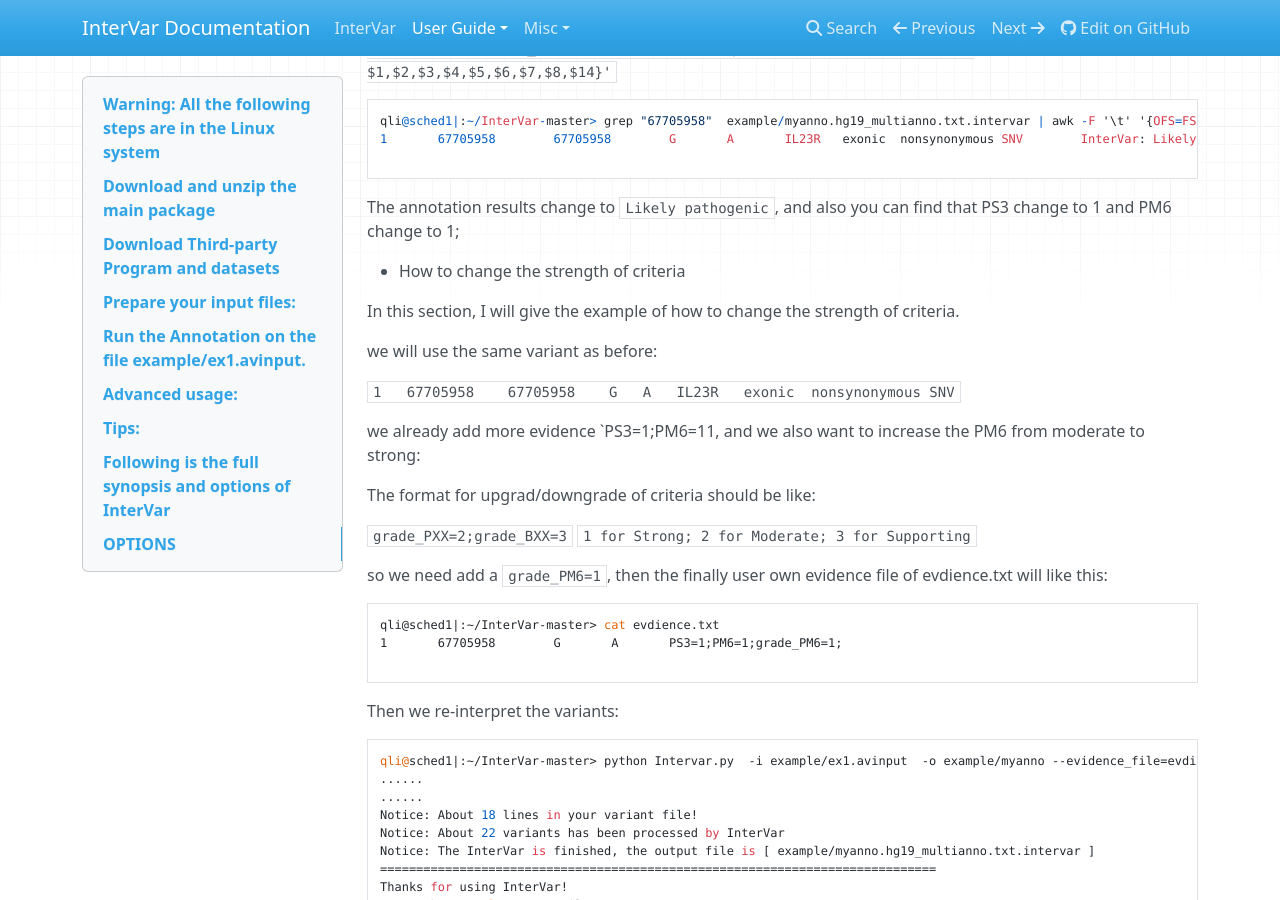
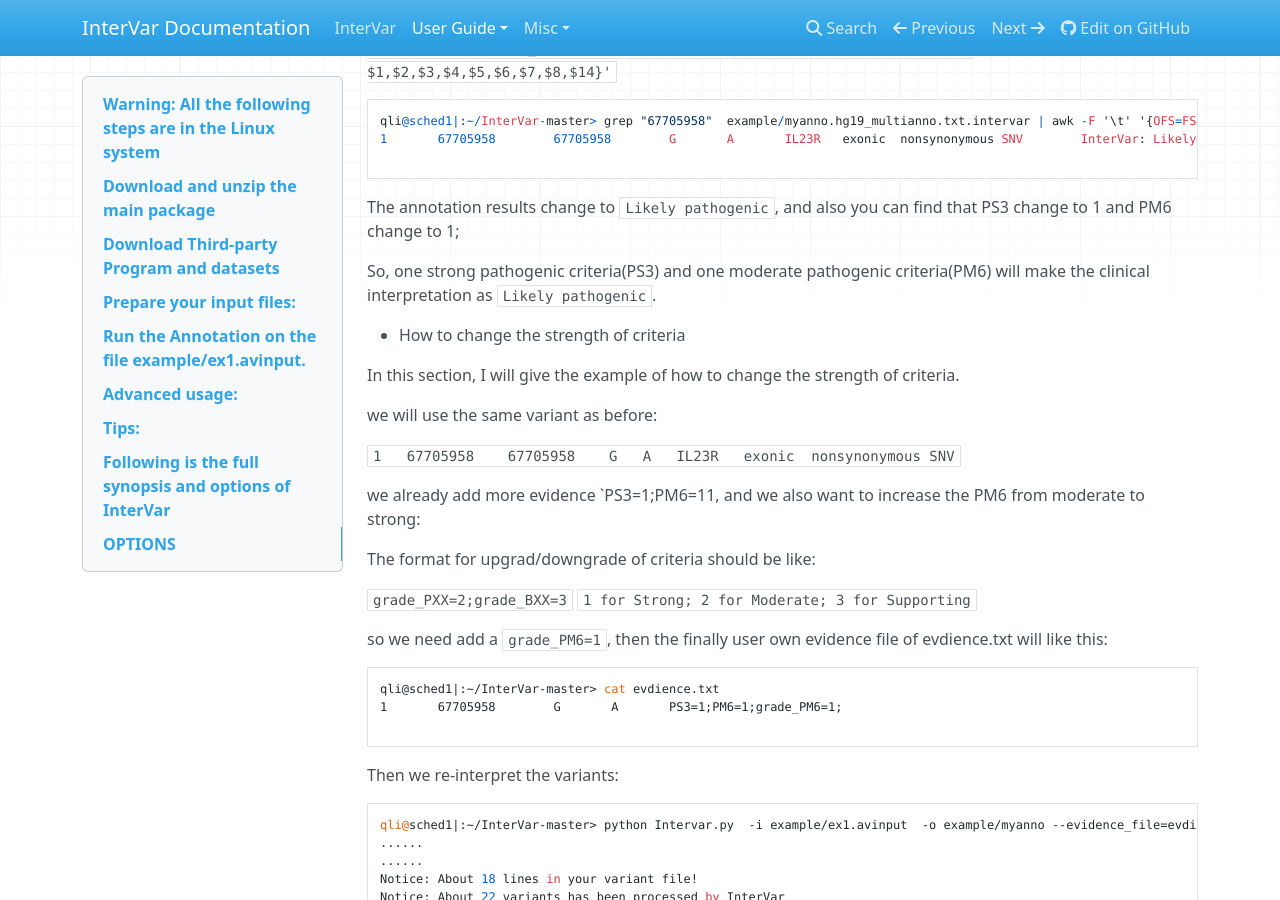
Before and after one commit to WGLab/InterVar, an MkDocs documentation site: the page built from docs/user-guide/manual.md, in a window 1280 px wide and 900 px high, scrolled down 9412 px. Built offline with MkDocs 1.6.1, drawn with Linux system fonts in a browser that asks for light colours; nearby versions of some CDN libraries; old or Windows-style settings are respelled for this version of MkDocs.

Commit message:
update doc

```diff
--- a/docs/user-guide/manual.md
+++ b/docs/user-guide/manual.md
@@ -489,6 +489,8 @@
 
 The annotation results change to `Likely pathogenic`, and also you can find that  PS3 change to 1 and PM6 change to 1;
 
+So, one strong pathogenic criteria(PS3) and one moderate pathogenic criteria(PM6) will make the clinical interpretation as `Likely pathogenic`.
+
 
 
 
```
